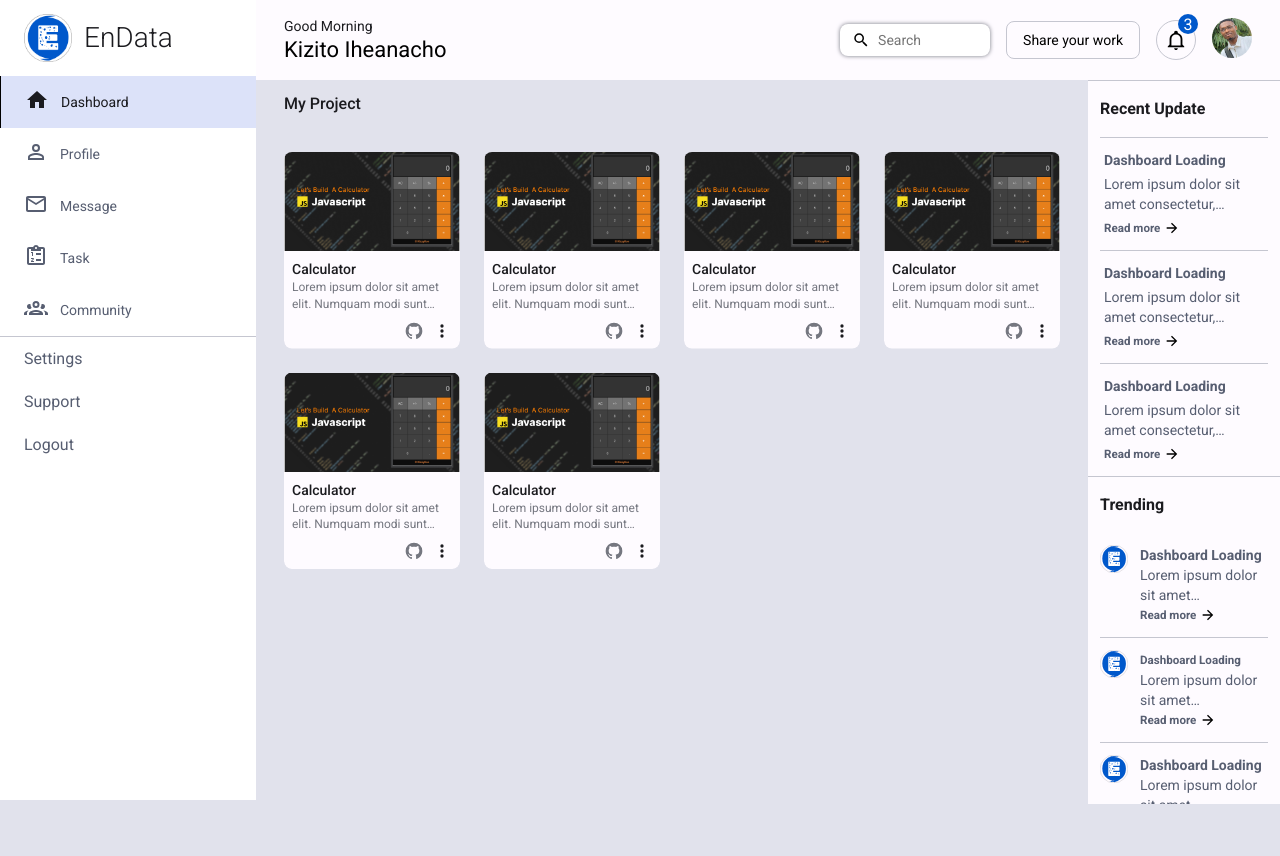
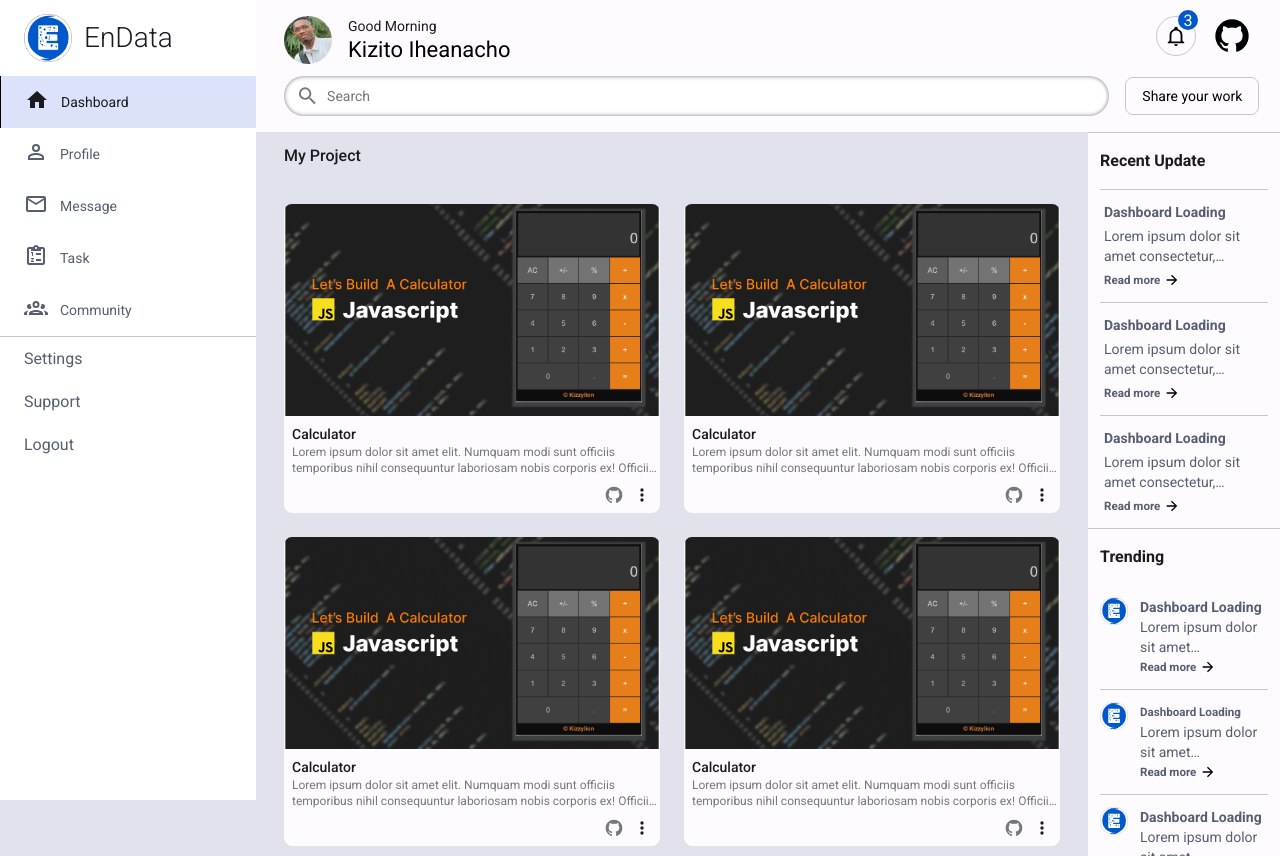
Before and after one commit to kizzylion/Admin-Dashboard, a plain HTML site: page index.html in a window 1280 px wide. Before the commit the page ends 804 px from the top, so only its background shows below. Drawn offline with Linux system fonts and the light colour scheme.

Commit message:
HEADER UI FIXED

```diff
--- a/index.html
+++ b/index.html
@@ -46,31 +46,37 @@
     </section>
     <section class="main-content">
         <header>
-            <div class="greetings">
-                <img src="./img-collections/users-image.JPG" alt="kizitos users-image">
-                <div id="intro">
-                    <p>Good Morning</p>
-                    <h4>Kizito Iheanacho</h4>
+            <div class="top-header">
+                <div class="greetings">
+                    <svg xmlns="http://www.w3.org/2000/svg" viewBox="0 0 24 24"><title>menu</title><path d="M3,6H21V8H3V6M3,11H21V13H3V11M3,16H21V18H3V16Z" /></svg>
+                    <img src="./img-collections/users-image.JPG" alt="kizitos users-image">
+                    <div id="intro">
+                        <p>Good Morning</p>
+                        <h4>Kizito Iheanacho</h4>
+                    </div>
+                </div>
+                <div class="toolkit">
+                    <div class="notification">
+                        <div id="count">
+                            <p>3</p>
+                        </div>
+                        <svg xmlns="http://www.w3.org/2000/svg" viewBox="0 0 24 24"><title>bell-outline</title><path d="M10 21H14C14 22.1 13.1 23 12 23S10 22.1 10 21M21 19V20H3V19L5 17V11C5 7.9 7 5.2 10 4.3V4C10 2.9 10.9 2 12 2S14 2.9 14 4V4.3C17 5.2 19 7.9 19 11V17L21 19M17 11C17 8.2 14.8 6 12 6S7 8.2 7 11V18H17V11Z" /></svg>
+                    </div>
+                    <a href="https://github.com/kizzylion" class="profile-section">
+                        <svg xmlns="http://www.w3.org/2000/svg" viewBox="0 0 24 24"><title>github</title><path d="M12,2A10,10 0 0,0 2,12C2,16.42 4.87,20.17 8.84,21.5C9.34,21.58 9.5,21.27 9.5,21C9.5,20.77 9.5,20.14 9.5,19.31C6.73,19.91 6.14,17.97 6.14,17.97C5.68,16.81 5.03,16.5 5.03,16.5C4.12,15.88 5.1,15.9 5.1,15.9C6.1,15.97 6.63,16.93 6.63,16.93C7.5,18.45 8.97,18 9.54,17.76C9.63,17.11 9.89,16.67 10.17,16.42C7.95,16.17 5.62,15.31 5.62,11.5C5.62,10.39 6,9.5 6.65,8.79C6.55,8.54 6.2,7.5 6.75,6.15C6.75,6.15 7.59,5.88 9.5,7.17C10.29,6.95 11.15,6.84 12,6.84C12.85,6.84 13.71,6.95 14.5,7.17C16.41,5.88 17.25,6.15 17.25,6.15C17.8,7.5 17.45,8.54 17.35,8.79C18,9.5 18.38,10.39 18.38,11.5C18.38,15.32 16.04,16.16 13.81,16.41C14.17,16.72 14.5,17.33 14.5,18.26C14.5,19.6 14.5,20.68 14.5,21C14.5,21.27 14.66,21.59 15.17,21.5C19.14,20.16 22,16.42 22,12A10,10 0 0,0 12,2Z"></path></svg>
+                    </a>
                 </div>
             </div>
             <div class="tools">
-                <div class="searchbar">
+                <div id="searchbar" class="searchbar">
                     <svg xmlns="http://www.w3.org/2000/svg" viewBox="0 0 24 24"><title>magnify</title><path d="M9.5,3A6.5,6.5 0 0,1 16,9.5C16,11.11 15.41,12.59 14.44,13.73L14.71,14H15.5L20.5,19L19,20.5L14,15.5V14.71L13.73,14.44C12.59,15.41 11.11,16 9.5,16A6.5,6.5 0 0,1 3,9.5A6.5,6.5 0 0,1 9.5,3M9.5,5C7,5 5,7 5,9.5C5,12 7,14 9.5,14C12,14 14,12 14,9.5C14,7 12,5 9.5,5Z" /></svg>
-                    <input type="search" placeholder="Search">
+                    <input type="search" placeholder="Search" id="search">
                 </div>
                 <div class="share-work">
                     <label for="sharework">Share your work</label>
                     <input type="file" id="sharework">
                 </div>
-                <div class="notification">
-                    <div id="count">
-                        <p>3</p>
-                    </div>
-                    <svg xmlns="http://www.w3.org/2000/svg" viewBox="0 0 24 24"><title>bell-outline</title><path d="M10 21H14C14 22.1 13.1 23 12 23S10 22.1 10 21M21 19V20H3V19L5 17V11C5 7.9 7 5.2 10 4.3V4C10 2.9 10.9 2 12 2S14 2.9 14 4V4.3C17 5.2 19 7.9 19 11V17L21 19M17 11C17 8.2 14.8 6 12 6S7 8.2 7 11V18H17V11Z" /></svg>
-                </div>
-                <div class="profile-section">
-                    <img src="./img-collections/users-image.JPG" alt="kizitos users-image">
-                </div>
+
             </div>
 
         </header>
--- a/style.css
+++ b/style.css
@@ -177,6 +177,7 @@ body{
 
 header{
     display: flex;
+    flex-direction: column;
     width: 100%;
     justify-content: space-between;
     align-items: center;
@@ -184,10 +185,24 @@ header{
     background-color: var(--light-background);
 }
 
+.top-header{
+    display: flex;
+    justify-content: space-between;
+    width: 100%;
+    margin-bottom: 12px;
+}
+
 .greetings{
     display: flex;
     flex: 1 0 auto;
     margin-right: 24px;
+}
+
+.greetings svg{
+    width: 48px;
+    margin-right: 16px;
+    fill: var(--light-on-background);
+    display: none;
 }
 
 .greetings >img{
@@ -197,8 +212,12 @@ header{
     object-position: center;
     border-radius: 50%;
     margin-right: 16px;
-    display: none;
 }
+
+.toolkit{
+    display: flex;
+}
+
 
 #intro p{
     font-size: 14px;
@@ -216,21 +235,23 @@ header{
 
 .tools{
     display: flex;
-    justify-content: flex-end;
+    justify-content: space-between;
     align-items: center;
     flex: 1 0 auto;
+    width: 100%;
+
 }
 
 .searchbar{
     display: flex;
-    max-width: 150px;
+    width: 90%;
     justify-content: space-between;
     align-items: center;
     background-color: white;
-    height: 32px;
+    height: 40px;
     padding: 0 12px;
-    border-radius: 8px;
-    box-shadow: 0px 0px 4px var(--light-outline);
+    border-radius: 24px;
+    box-shadow: inset 0px 0px 4px var(--light-outline);
     margin-right: 16px;
 }
 
@@ -238,6 +259,7 @@ header{
     width: 24px;
     height: 24px;
     margin-right: 8px;
+    fill: var(--light-outline);
 }
 
 .searchbar input{
@@ -245,12 +267,16 @@ header{
     border: none;
     outline: none;
     font-size: 14px;
-    width: 100px;
+    width: 100%;
 }
+
+#search input:focus + #searchbar {
+    border: 1px solid black;
+}
+
 
 .share-work{
     display: flex;
-    margin-right: 16px;
 }
 
 .share-work label{
@@ -264,8 +290,17 @@ header{
     border: 1px solid var(--light-outline-variant);
     border-radius: 8px;
     background-color: var(--light-background);
+    cursor: pointer;
+
 
 }
+
+.share-work label:hover,
+.share-work label:focus{
+background-color: var(--light-primary-container);
+    box-shadow: 0px 1px 2px rgba(0, 0, 0, 0.3), 0px 2px 6px 2px rgba(0, 0, 0, 0.15);
+}
+
 
 .share-work input{
     display: none;
@@ -312,7 +347,7 @@ header{
 
 }
 
-.profile-section img{
+.profile-section svg{
     width: 40px;
     height: 40px;
     object-fit: cover;
@@ -333,7 +368,7 @@ header{
     width: 100%;
     height: calc(100vh - 76px);
     display: grid;
-    grid-template-columns: repeat(auto-fit, minmax(172px, 1fr));
+    grid-template-columns: repeat(auto-fit, minmax(256px, 1fr));
     grid-template-rows: 48px;
     grid-auto-rows: max-content;
     padding: 0px 28px;
```
